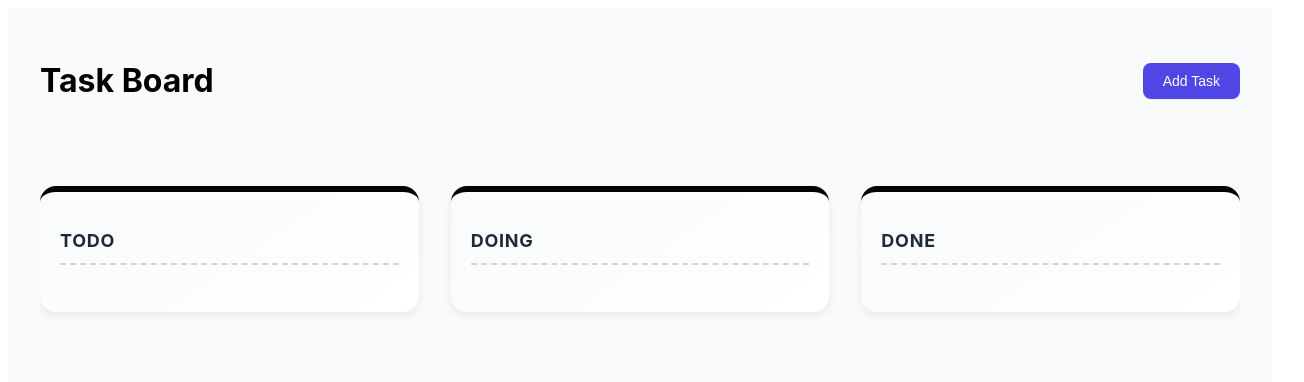
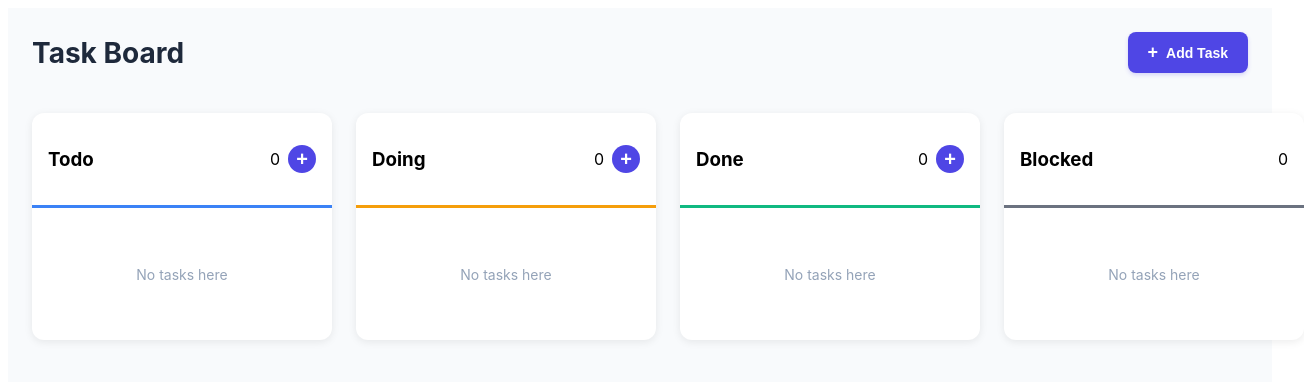
Before and after one commit to VaheNerseesyan/Task_Management_System, a React (Vite) app: page / in a window 1280 px wide. Shown: the top 382 px of the page, 1304 px wide, since content can reach past the window. Built offline with nearby package versions, Linux system fonts and the light colour scheme.

Commit message:
Add: add button to each columns, block column

```diff
--- a/src/components/Tasks/Tasks.jsx
+++ b/src/components/Tasks/Tasks.jsx
@@ -1,5 +1,5 @@
 import { useEffect, useReducer, useState } from "react";
-import style from "./Tasks.module.css"
+import style from "./Tasks.module.css";
 import AddModal from "../AddModal/AddModal";
 import TaskCard from "../TaskCard/TaskCard";
 
@@ -14,19 +14,14 @@ const usersData = [
     { userId: 8, name: "Grace Lee" },
     { userId: 9, name: "Henry Taylor" },
     { userId: 10, name: "Ivy Anderson" }
-]
+];
 
 const actions = {
     ADD_TASK: "ADD_TASK",
     DELETE_TASK: "DELETE_TASK",
     EDIT_TASK: "EDIT_TASK",
     SET_TASKS: "SET_TASKS",
-    EDIT_TITLE: "EDIT_TITLE",
-    EDIT_DESCRIPTION: "EDIT_DESCRIPTION",
-    EDIT_USER: "EDIT_USER",
-    EDIT_PRIORITY: "EDIT_PRIORITY",
-    EDIT_STATUS: "EDIT_STATUS",
-}
+};
 
 const reducer = (state, action) => {
     const { type, payload } = action;
@@ -53,14 +48,16 @@ const reducer = (state, action) => {
 
 function Tasks() {
     const [tasks, dispatch] = useReducer(reducer, JSON.parse(localStorage?.getItem("TASKS") ?? "[]"));
-    const [isAddMode, setIsAddMode] = useState(false)
+    const [isAddMode, setIsAddMode] = useState(false);
     const [titleInput, setTitleInput] = useState("");
     const [descriptionInput, setDescriptionInput] = useState("");
     const [statusInput, setStatusInput] = useState("todo");
     const [priority, setPriorityInput] = useState("low");
     const [userInput, setUserInput] = useState("");
+    const [fixedStatus, setFixedStatus] = useState(null);
 
-    const editTask = (id, newTitle, newDescription, newUser, newPriority, newStatus,) =>
+
+    const editTask = (id, newTitle, newDescription, newUser, newPriority, newStatus) =>
         dispatch({
             type: actions.EDIT_TASK,
             payload: {
@@ -73,7 +70,7 @@ function Tasks() {
             }
         });
 
-    const genereateId = () => Math.random()
+    const generateId = () => Math.random();
 
     useEffect(() => {
         if (tasks.length > 0) {
@@ -88,14 +85,14 @@ function Tasks() {
             dispatch({
                 type: actions.ADD_TASK,
                 payload: {
-                    id: genereateId(),
+                    id: generateId(),
                     title: titleInput,
                     description: descriptionInput,
                     status: statusInput || "todo",
                     priority: priority || "low",
                     user: userInput
                 }
-            })
+            });
             setTitleInput("");
             setDescriptionInput("");
             setStatusInput("");
@@ -103,44 +100,58 @@ function Tasks() {
             setUserInput("");
             setIsAddMode(false);
         }
+    };
+
+    const toggleAddMode = (status = null) => {
+        setIsAddMode(!isAddMode);
+        setFixedStatus(status);
+        if (status) {
+            setStatusInput(status);
+        } else {
+            setStatusInput("");
         }
-
-    const toggleAddMode = () => {
-        setIsAddMode(!isAddMode)
-    }
+    };
 
     const handleTitleInputChange = (e) => {
-        setTitleInput(e.target.value)
-    }
+        setTitleInput(e.target.value);
+    };
 
     const handleDescriptionInputChange = (e) => {
-        setDescriptionInput(e.target.value)
-    }
+        setDescriptionInput(e.target.value);
+    };
 
     const handleUserChange = (e) => {
-        setUserInput(e.target.value)
-    }
+        setUserInput(e.target.value);
+    };
 
     const handlePriorityChange = (e) => {
-        setPriorityInput(e.target.value)
-    }
+        setPriorityInput(e.target.value);
+    };
 
     const handleStatusChange = (e) => {
-        setStatusInput(e.target.value)
-    }
+        setStatusInput(e.target.value);
+    };
+
 
     const handleDeleteTask = (taskId) => {
         dispatch({ type: actions.DELETE_TASK, payload: taskId });
+    };
+
+    const getStatusColor = (status) => {
+        switch (status) {
+            case "todo": return "#3b82f6";
+            case "doing": return "#f59e0b";
+            case "done": return "#10b981";
+            default: return "#6b7280";
         }
-
-    console.log(tasks)
+    };
 
     return (
         <div className={style.container}>
             <div className={style.header}>
-                <h1>Task Board</h1>
+                <h1 className={style.appTitle}>Task Board</h1>
                 <button className={style.addButton} onClick={toggleAddMode}>
-                    Add Task
+                    <span>+</span> Add Task
                 </button>
             </div>
 
@@ -167,15 +178,39 @@ function Tasks() {
                             handleStatusChange={handleStatusChange}
                             handlePriorityChange={handlePriorityChange}
                             handleUserChange={handleUserChange}
+                            isStatusFixed={!!fixedStatus}
                         />
                     </div>
                 </div>
             )}
 
             <div className={style.columns}>
-                {["todo", "doing", "done"].map((statusKey) => (
-                    <div key={statusKey} className={`${style.column} ${style[`${statusKey}Column`]}`}>
-                        <h3 className={style.columnTitle}>{statusKey.charAt(0).toUpperCase() + statusKey.slice(1)}</h3>
+                {["todo", "doing", "done", 'blocked'].map((statusKey) => (
+                    <div key={statusKey} className={style.column}>
+                        <div className={style.columnHeader} style={{ borderColor: getStatusColor(statusKey) }}>
+                            <h3 className={style.columnTitle}>
+                                {statusKey.charAt(0).toUpperCase() + statusKey.slice(1)}
+                            </h3>
+                            {statusKey !== "blocked" ? (
+                                <div className={style.headerRight}>
+                                    <span className={style.taskCount}>
+                                        {tasks.filter(task => task.status === statusKey).length}
+                                    </span>
+                                    <button
+                                        className={style.columnAddButton}
+                                        onClick={() => toggleAddMode(statusKey)}
+                                        title="Add Task"
+                                    >
+                                        +
+                                    </button>
+                                </div>
+                            ) : (
+                                <span className={style.taskCount}>
+                                    {tasks.filter(task => task.status === statusKey).length}
+                                </span>
+                            )}
+                        </div>
+                        <div className={style.tasksContainer}>
                             {tasks.filter(task => task.status === statusKey).map((task) => (
                                 <TaskCard
                                     key={task.id}
@@ -187,10 +222,11 @@ function Tasks() {
                                 />
                             ))}
                         </div>
+                    </div>
                 ))}
             </div>
         </div>
-    )
+    );
 }
 
-export default Tasks
+export default Tasks;
--- a/src/components/Tasks/Tasks.module.css
+++ b/src/components/Tasks/Tasks.module.css
@@ -2,8 +2,8 @@
     display: flex;
     flex-direction: column;
     gap: 24px;
-    padding: 32px;
-    background-color: #f9fafb;
+    padding: 24px;
+    background-color: #f8fafc;
     min-height: 100vh;
     font-family: 'Inter', -apple-system, BlinkMacSystemFont, sans-serif;
 }
@@ -12,14 +12,42 @@
     display: flex;
     justify-content: space-between;
     align-items: center;
-    margin-bottom: 24px;
+    margin-bottom: 16px;
 }
 
+.headerRight {
+    display: flex;
+    align-items: center;
+    gap: 8px;
+}
+
+.columnAddButton {
+    width: 28px;
+    height: 28px;
+    border-radius: 50%;
+    border: none;
+    background-color: #4f46e5;
+    color: white;
+    font-size: 20px;
+    line-height: 1;
+    font-weight: bold;
+    cursor: pointer;
+    display: flex;
+    align-items: center;
+    justify-content: center;
+    transition: background-color 0.2s;
+}
+
+.columnAddButton:hover {
+    background-color: #4338ca;
+}
+
+
 .appTitle {
-    font-size: 24px;
+    font-size: 28px;
     font-weight: 700;
-    color: #111827;
-    letter-spacing: -0.5px;
+    color: #1e293b;
+    margin: 0;
 }
 
 .addButton {
@@ -29,69 +57,89 @@
     padding: 10px 20px;
     border-radius: 8px;
     font-size: 14px;
-    font-weight: 500;
+    font-weight: 600;
     cursor: pointer;
     transition: all 0.2s ease;
-    box-shadow: 0 1px 2px rgba(0, 0, 0, 0.05);
+    display: flex;
+    align-items: center;
+    gap: 8px;
+    box-shadow: 0 2px 4px rgba(79, 70, 229, 0.2);
 }
 
 .addButton:hover {
     background-color: #4338ca;
     transform: translateY(-1px);
-    box-shadow: 0 4px 6px rgba(0, 0, 0, 0.1);
+    box-shadow: 0 4px 8px rgba(79, 70, 229, 0.3);
+}
+
+.addButton span {
+    font-size: 18px;
 }
 
 .columns {
-    display: flex;
-    gap: 32px;
-    overflow-x: auto;
-    padding-bottom: 24px;
-    padding-top: 16px;
-    scroll-behavior: smooth;
+    display: flex; /* Changed from grid to flex */
+    gap: 24px;
+    width: 100%;
+    align-items: flex-start; /* Crucial for independent heights */
 }
 
 .column {
-    flex: 1;
-    min-width: 320px;
-    height: 100%;
-    min-height: 80px;
-    background: linear-gradient(145deg, #f9fafb, #ffffff);
-    border-radius: 16px;
-    padding: 20px;
-    box-shadow: 0 4px 10px rgba(0, 0, 0, 0.07);
-    transition: transform 0.2s ease, box-shadow 0.2s ease;
+    background-color: white;
+    border-radius: 12px;
+    box-shadow: 0 2px 8px rgba(0, 0, 0, 0.08);
+    display: flex;
+    flex-direction: column;
+    flex: 1; /* Each column takes equal width */
+    min-width: 300px; /* Minimum width for columns */
+    min-height: 200px; /* Minimum height when empty */
+    height: auto !important; /* Override any height inheritance */
 }
 
-.todoColumn {
-    border-top: 6px solid #000000;
+.columnHeader {
+    padding: 16px;
+    border-bottom: 3px solid;
+    display: flex;
+    justify-content: space-between;
+    align-items: center;
+    flex-shrink: 0; /* Prevent header from shrinking */
 }
 
-.doingColumn {
-    border-top: 6px solid #000000;
+.tasksContainer {
+    padding: 16px;
+    display: flex;
+    flex-direction: column;
+    gap: 16px;
+    flex-grow: 1;
+    height: auto; /* Let content determine height */
+    overflow-y: auto; /* Add scroll if content overflows */
 }
 
-.doneColumn {
-    border-top: 6px solid #000000;
+/* Empty state styling */
+.tasksContainer:empty {
+    display: flex;
+    align-items: center;
+    justify-content: center;
+    min-height: 100px;
+    flex-grow: 1;
 }
 
-.columnTitle {
-    font-size: 18px;
-    font-weight: 700;
-    color: #1f2937;
-    margin-bottom: 16px;
-    padding-bottom: 12px;
-    border-bottom: 2px dashed #d1d5db;
-    text-transform: uppercase;
-    letter-spacing: 0.75px;
+.tasksContainer:empty::after {
+    content: "No tasks here";
+    color: #94a3b8;
+    font-size: 14px;
+    text-align: center;
+    padding: 24px;
 }
 
+
+/* Rest of your modal styles remain the same */
 .modalOverlay {
     position: fixed;
     top: 0;
     left: 0;
     right: 0;
     bottom: 0;
-    background-color: rgba(17, 24, 39, 0.5);
+    background-color: rgba(15, 23, 42, 0.5);
     display: flex;
     justify-content: center;
     align-items: center;
@@ -101,270 +149,39 @@
 
 .modalContent {
     background-color: white;
-    border-radius: 12px;
+    border-radius: 16px;
     width: 480px;
     max-width: 95%;
-    box-shadow: 0 10px 25px rgba(0, 0, 0, 0.1);
-    padding: 24px;
-    animation: fadeIn 0.2s ease-out;
+    box-shadow: 0 20px 25px -5px rgba(0, 0, 0, 0.1), 0 10px 10px -5px rgba(0, 0, 0, 0.04);
+    overflow: hidden;
 }
-
-
 
 .modalHeader {
     display: flex;
     justify-content: space-between;
     align-items: center;
-    margin-bottom: 24px;
+    padding: 20px;
+    border-bottom: 1px solid #e2e8f0;
 }
 
 .modalTitle {
-    font-size: 20px;
+    font-size: 18px;
     font-weight: 600;
-    color: #111827;
+    color: #1e293b;
     margin: 0;
 }
 
 .closeButton {
     background: none;
     border: none;
-    font-size: 20px;
+    font-size: 24px;
     cursor: pointer;
-    color: #6b7280;
+    color: #94a3b8;
     transition: color 0.2s;
+    padding: 4px;
+    line-height: 1;
 }
 
 .closeButton:hover {
-    color: #111827;
+    color: #64748b;
 }
-
-.formGroup {
-    margin-bottom: 20px;
-}
-
-.formLabel {
-    display: block;
-    margin-bottom: 8px;
-    font-size: 14px;
-    color: #4b5563;
-    font-weight: 500;
-}
-
-.formInput,
-.formSelect {
-    width: 100%;
-    padding: 12px;
-    border: 1px solid #e5e7eb;
-    border-radius: 8px;
-    font-size: 14px;
-    color: #111827;
-    background-color: #f9fafb;
-    transition: all 0.2s ease;
-}
-
-.formInput:focus,
-.formSelect:focus {
-    outline: none;
-    border-color: #4f46e5;
-    box-shadow: 0 0 0 3px rgba(79, 70, 229, 0.1);
-    background-color: white;
-}
-
-.submitButton {
-    background-color: #4f46e5;
-    color: white;
-    border: none;
-    padding: 12px 20px;
-    border-radius: 8px;
-    font-size: 14px;
-    font-weight: 500;
-    cursor: pointer;
-    width: 100%;
-    transition: all 0.2s ease;
-    margin-top: 8px;
-}
-
-.submitButton:hover {
-    background-color: #4338ca;
-    transform: translateY(-1px);
-    box-shadow: 0 4px 6px rgba(0, 0, 0, 0.1);
-}
-
-.taskCard {
-    background-color: white;
-    border-radius: 10px;
-    padding: 18px;
-    margin-bottom: 16px;
-    box-shadow: 0 2px 4px rgba(0, 0, 0, 0.04);
-    border-left: 4px solid;
-    transition: all 0.2s ease;
-    position: relative;
-    overflow: hidden;
-}
-
-.taskCard:hover {
-    transform: translateY(-2px);
-    box-shadow: 0 6px 12px rgba(0, 0, 0, 0.08);
-}
-
-.taskCard::before {
-    content: '';
-    position: absolute;
-    top: 0;
-    left: 0;
-    right: 0;
-    height: 4px;
-    background: linear-gradient(90deg, #4f46e5, #8b5cf6);
-    opacity: 0;
-    transition: opacity 0.2s ease;
-}
-
-.taskCard:hover::before {
-    opacity: 1;
-}
-
-.todoCard {
-    border-left-color: #3b82f6;
-    background-color: #f8fafc;
-}
-
-.doingCard {
-    border-left-color: #f59e0b;
-    background-color: #fffbeb;
-}
-
-.doneCard {
-    border-left-color: #10b981;
-    background-color: #ecfdf5;
-}
-
-.taskTitle {
-    font-size: 16px;
-    font-weight: 600;
-    color: #111827;
-    margin-bottom: 8px;
-}
-
-.taskDescription {
-    font-size: 14px;
-    color: #4b5563;
-    margin-bottom: 12px;
-    line-height: 1.5;
-}
-
-.taskMeta {
-    display: flex;
-    gap: 8px;
-    flex-wrap: wrap;
-    margin-bottom: 12px;
-}
-
-.taskBadge {
-    font-size: 12px;
-    font-weight: 500;
-    padding: 4px 10px;
-    border-radius: 9999px;
-}
-
-.priorityLow {
-    background-color: #d1fae5;
-    color: #065f46;
-}
-
-.priorityMedium {
-    background-color: #fef3c7;
-    color: #92400e;
-}
-
-.priorityHigh {
-    background-color: #fee2e2;
-    color: #991b1b;
-}
-
-.statusBadge {
-    font-size: 12px;
-    font-weight: 500;
-    padding: 4px 10px;
-    border-radius: 9999px;
-}
-
-.todoBadge {
-    background-color: #dbeafe;
-    color: #1e40af;
-}
-
-.doingBadge {
-    background-color: #fef3c7;
-    color: #92400e;
-}
-
-.doneBadge {
-    background-color: #d1fae5;
-    color: #065f46;
-}
-
-.taskFooter {
-    display: flex;
-    justify-content: space-between;
-    align-items: center;
-    padding-top: 12px;
-    border-top: 1px solid #e5e7eb;
-}
-
-.assignee {
-    display: flex;
-    align-items: center;
-    gap: 8px;
-}
-
-.assigneeAvatar {
-    width: 28px;
-    height: 28px;
-    border-radius: 50%;
-    background-color: #e5e7eb;
-    display: flex;
-    align-items: center;
-    justify-content: center;
-    font-size: 12px;
-    font-weight: 500;
-    color: #111827;
-}
-
-.assigneeName {
-    font-size: 13px;
-    color: #4b5563;
-}
-
-.taskActions {
-    display: flex;
-    gap: 8px;
-}
-
-.taskButton {
-    border: none;
-    background: none;
-    padding: 6px 10px;
-    border-radius: 6px;
-    font-size: 12px;
-    font-weight: 500;
-    cursor: pointer;
-    transition: all 0.2s ease;
-}
-
-.editButton {
-    color: #4f46e5;
-    background-color: #eef2ff;
-}
-
-.editButton:hover {
-    background-color: #e0e7ff;
-}
-
-.deleteButton {
-    color: #ef4444;
-    background-color: #fee2e2;
-}
-
-.deleteButton:hover {
-    background-color: #fecaca;
-}
```
Also changed, not shown: src/components/AddModal/AddModal.jsx (+3 -7 lines), src/components/AddModal/AddModal.module.css (+12 -4 lines), src/components/EditModal/EditModal.jsx (+8 -2 lines), src/components/EditModal/EditModal.module.css (+45 -5 lines). Lines whose indentation alone changed are shown as unchanged.
